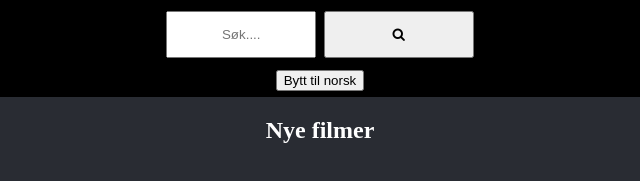
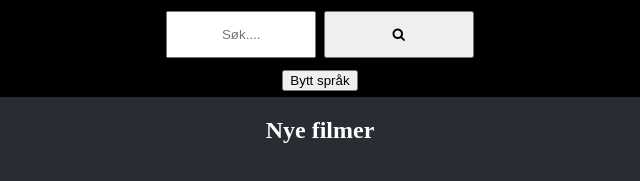
Before and after one commit to leatomine123/film-app, a website: page public/index.html in a window 1280 px wide. Shown: the part 143-324 px from the top of the page, 320-960 px from the left. Drawn offline with Linux system fonts and the light colour scheme.

Commit message:
Update index.html

```diff
--- a/public/index.html
+++ b/public/index.html
@@ -29,7 +29,7 @@
             <button type="submit"><i class="fa fa-search"></i></button>
         </div>
 
-        <button id="changeLanguageBtn">Bytt til norsk</button>
+        <button id="changeLanguageBtn">Bytt språk</button>
 
 
 
```
